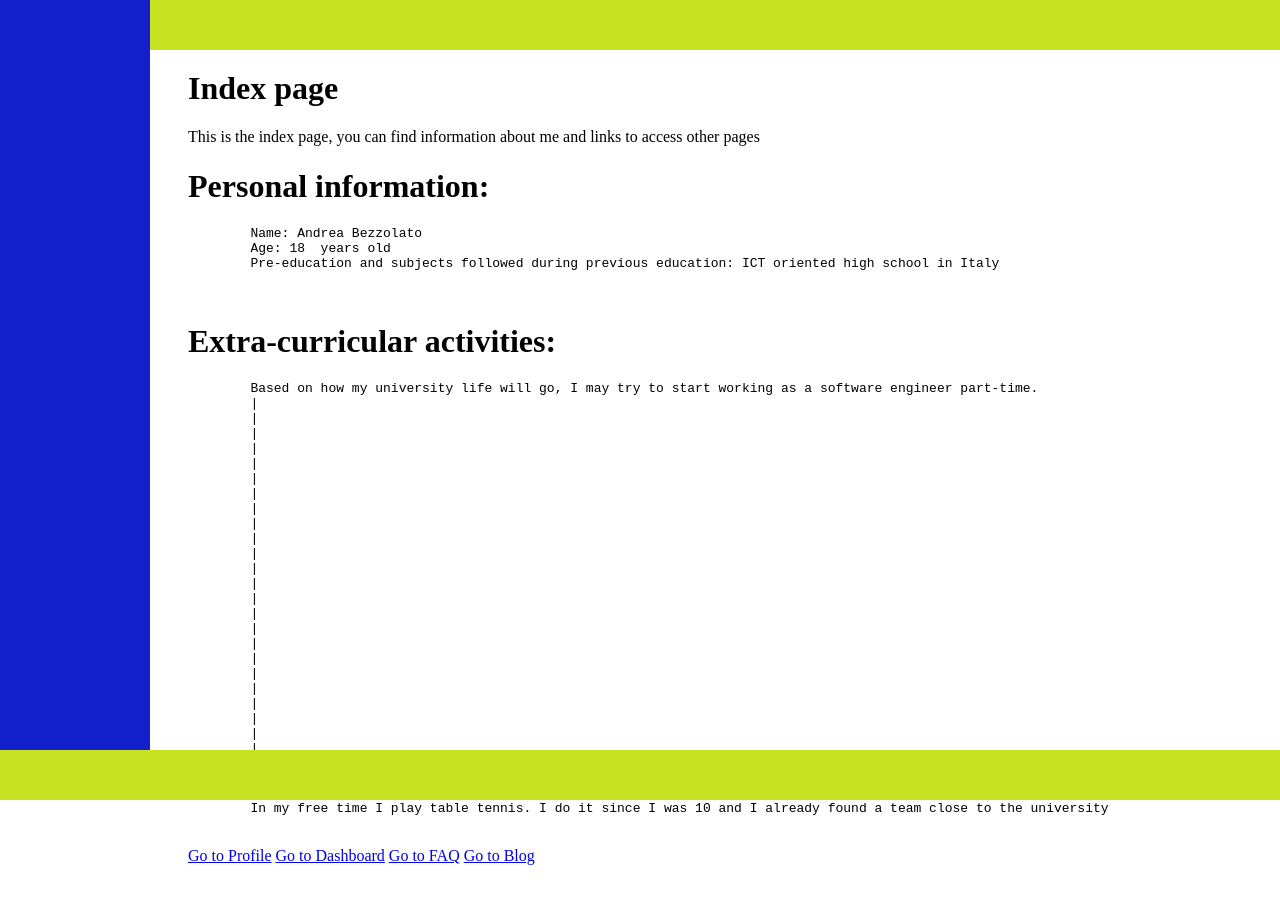
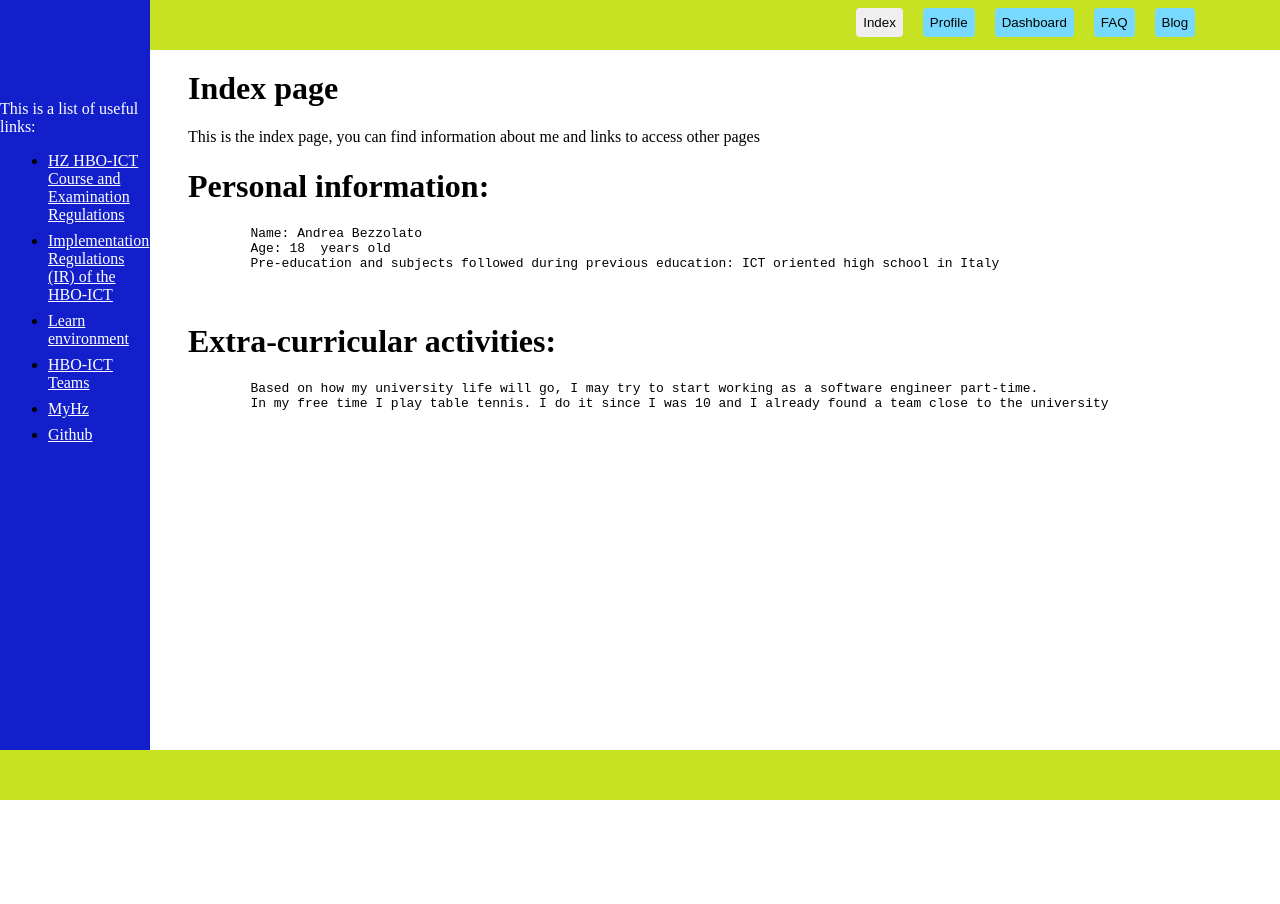
Before and after one commit to Andrea-B3zz/Andrea-B3zz.github.io, a plain HTML site: page index.html in a window 1280 px wide. After the commit the page ends 800 px from the top, so only its background shows below. Drawn offline with Linux system fonts and the light colour scheme.

Commit message:
Nav and aside menu

```diff
--- a/index.html
+++ b/index.html
@@ -11,12 +11,41 @@
 
     <header>
 
+      <div id="navigation">
+
+        <button type="button" id="current">Index</button>
+
+        <form action="profile.html">
+          <input type="submit" value="Profile" />
+      </form>
+
+      <form action="dashboard.html">
+        <input type="submit" value="Dashboard" />
+    </form>
+
+    <form action="faq.html">
+      <input type="submit" value="FAQ" />
+  </form>
+
+  <form action="blog.html">
+    <input type="submit" value="Blog" />
+</form>
+
+    </div>
     </header>
 
     <main class="left">
 
       <div class="sidebar">
-
+        <p id="link_desc">This is a list of useful links:</p>
+        <ul>
+          <li><a href="https://hz.nl/uploads/documents/1.4-Over-de-HZ/1.4.3.-Regelingen-en-documenten/OERS/2022-2023/CER-HZ-Bachelor-full-time-2022-2023-DEF-June-13.pdf" target="_blank">HZ HBO-ICT Course and Examination Regulations</a></li>
+          <li><a href="https://hz.nl/uploads/documents/1.4-Over-de-HZ/1.4.3.-Regelingen-en-documenten/OERS/2022-2023/IR-CER-HZ-B-HBO-ICT-full-time-2022-2023-DEF2.pdf" target="_blank">Implementation Regulations (IR) of the HBO-ICT</a></li>
+          <li><a href="https://learn.hz.nl/login/index.php" target="_blank">Learn environment</a></li>
+          <li><a href="https://teams.microsoft.com/_?culture=en-us&country=us#/school/conversations/Generale?threadId=19:827654897ab746089c081f24aff1c984@thread.skype&ctx=channel" target="_blank">HBO-ICT Teams</a></li>
+          <li><a href="https://fs.myhz.nl/adfs/ls/?SAMLRequest=lZJBU8IwEIX%2FSif3NiEIlUzLDMJBZlA6UD14S9MFMtMmNZsq%2BOutRUe8MON1s9%2FbfW%2BToKyrRsxafzAbeG0BfXCsK4Oif0hJ64ywEjUKI2tA4ZXYzh5WgkdMNM56q2xFLpDrhEQE57U1JFguUjJfb%2FJ1PBrLgRrx0W2hCjngN7uCMzUqeVzKsWKTQTyQSg2BBM%2FgsGNT0kl1AogtLA16aXxXYpyHLA7ZMOdMMCb45IUEi86PNtL31MH7BgWlO4zq0%2BEjMhWV5Q5phZQEs5%2FN5tZgW4PbgnvTCp42q18SzF4biLB1O2UNHH2v0WUHxmvVj6HYUHWWCC%2FcZt9R3WlTarO%2FnlJxbkJxn%2BdZmK23OZkmX%2BGK3rOb%2FnOfGrwspZcJvRRJzqd%2F7MYvF5mttDoFs6qy73MH0kNKvGuB0OmZ%2BvtHpp8%3D&client-request-id=8b113b81-4e4d-43d2-9005-00800100009f&pullStatus=0" target="_blank">MyHz</a></li>
+          <li><a href="https://github.com/Andrea-B3zz" target="_blank">Github</a></li>
+        </ul>
         </div>
 
     <h1>Index page</h1>
@@ -37,42 +66,8 @@
 
     <pre>
         Based on how my university life will go, I may try to start working as a software engineer part-time.
-        |
-        |
-        |
-        |
-        |
-        |
-        |
-        |
-        |
-        |
-        |
-        |
-        |
-        |
-        |
-        |
-        |
-        |
-        |
-        |
-        |
-        |
-        |
-        |
-        |
-        |
-        |
         In my free time I play table tennis. I do it since I was 10 and I already found a team close to the university
     </pre>
-
-    <p>
-      <a href="profile.html">Go to Profile</a>
-      <a href="dashboard.html">Go to Dashboard</a>
-      <a href="faq.html">Go to FAQ</a>
-      <a href="blog.html">Go to Blog</a>
-    </p>
 
   </main>
 
--- a/style.css
+++ b/style.css
@@ -34,3 +34,45 @@
       height: 50px;
       width: 100%
     }
+
+    #navigation{
+      position: fixed;
+      right:6%;
+    }
+
+    form{
+      display: inline;
+      margin: 8px;
+    }
+
+    input[type=submit]{
+      padding: 7px;
+      background-color: rgb(120, 217, 255);
+      border: none;
+      border-radius: 4px;
+      transition-duration: 0.4s;
+    }
+
+    input[type=submit]:hover{
+      background-color: white;
+    }
+
+    #current{
+      margin: 8px;
+      padding: 7px;
+      border: none;
+      border-radius: 4px;
+    }
+
+    #link_desc{
+      color: white;
+      margin-top: 100px;
+    }
+
+    li{
+      margin: 8px;
+    }
+
+    li a{
+      color: white;
+    }
```
Also changed, not shown: blog.html (+14 -3 lines), dashboard.html (+10 -1 lines), faq.html (+11 -1 lines), post.html (+10 -1 lines), profile.html (+10 -1 lines).
